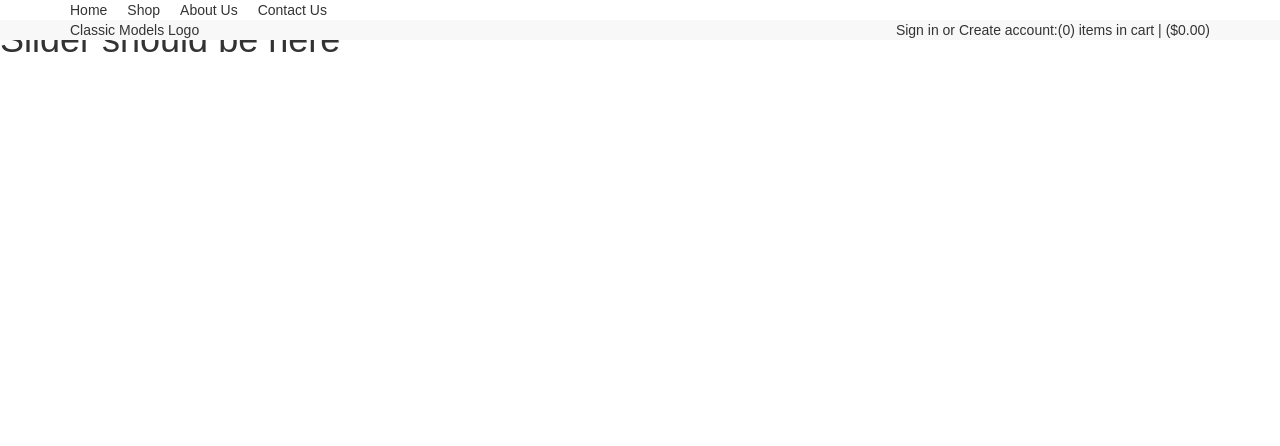
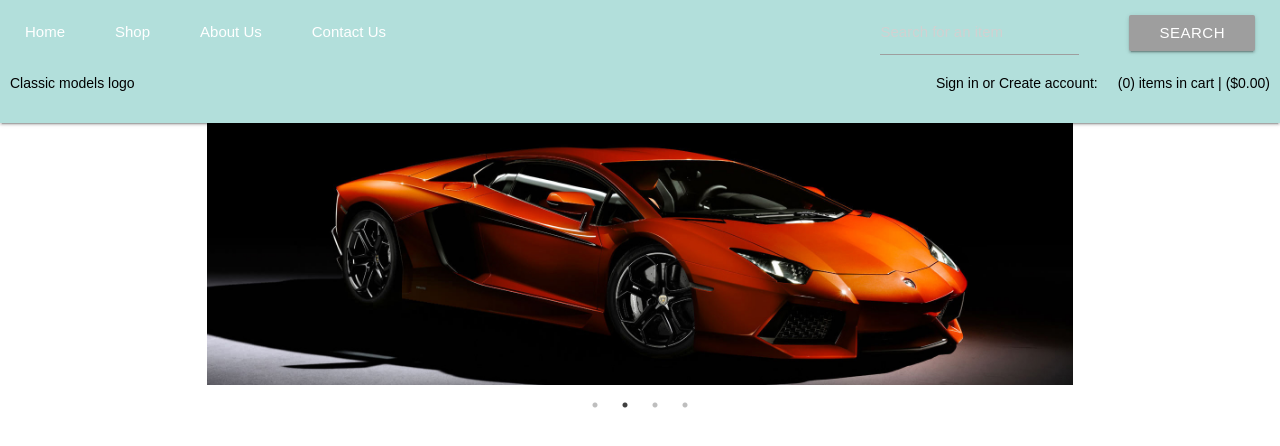
Before and after one commit to caseyezimmerman/eCommerce-site, a React (Create React App) app in the folder front-end/: page / in a window 1280 px wide. Shown: the top 446 px of the page. Built offline with nearby package versions, Linux system fonts and the light colour scheme.

Commit message:
createStore

```diff
--- a/front-end/SASS/styles.scss
+++ b/front-end/SASS/styles.scss
@@ -5,3 +5,26 @@ body{
 .list > li{
 	padding-right:20px;
 }
+
+.slick-slider img{
+	width:100%;
+	height:100%;
+	margin-left:auto;
+	margin-right:auto;
+}
+
+.primary-nav, .subnav{
+	height:60px;
+}
+
+a, input{
+	display: inline;
+}
+
+.nav-extended li{
+	color:black;
+	margin:0 10px;
+}
+.nav-wrapper li{
+	color:black;
+}
--- a/front-end/package.json
+++ b/front-end/package.json
@@ -10,6 +10,8 @@
     "react-router-dom": "^4.2.2",
     "react-scripts": "1.0.17",
     "react-slick": "^0.16.0",
+    "redux": "^3.7.2",
+    "redux-promise": "^0.5.3",
     "slick-carousel": "^1.8.1"
   },
   "scripts": {
--- a/front-end/public/css/styles.css
+++ b/front-end/public/css/styles.css
@@ -4,4 +4,23 @@ body {
 .list > li {
   padding-right: 20px; }
 
+.slick-slider img {
+  width: 100%;
+  height: 100%;
+  margin-left: auto;
+  margin-right: auto; }
+
+.primary-nav, .subnav {
+  height: 60px; }
+
+a, input {
+  display: inline; }
+
+.nav-extended li {
+  color: black;
+  margin: 0 10px; }
+
+.nav-wrapper li {
+  color: black; }
+
 /*# sourceMappingURL=styles.css.map */
--- a/front-end/public/index.html
+++ b/front-end/public/index.html
@@ -11,7 +11,9 @@
     <link rel="manifest" href="%PUBLIC_URL%/manifest.json">
     <link rel="shortcut icon" href="%PUBLIC_URL%/favicon.ico">
 
+
     <link rel="stylesheet" href="https://maxcdn.bootstrapcdn.com/bootstrap/3.3.7/css/bootstrap.min.css">
+    <link rel="stylesheet" href="https://cdnjs.cloudflare.com/ajax/libs/materialize/0.100.2/css/materialize.min.css">
 
     <link rel="stylesheet" type="text/css" href="/css/styles.css">
     <!--
--- a/front-end/src/NavBar.js
+++ b/front-end/src/NavBar.js
@@ -6,31 +6,38 @@ class NavBar extends Component{
 	}
 	render(){
 		return(
-			<div id="navbar">
-				<nav className="navbar navbar-fixed-top">
-	              	<div className="container-fluid navbar-white">
-		              	<div className="container">
-			                <ul className="nav navbar-nav list">
-			                	<li>Home</li>
-			                	<li>Shop</li>
-			                	<li>About Us</li>
-			                	<li>Contact Us</li>
-			                </ul>
-			            </div>
-	                </div>
-	                <div className="container-fluid navbar-default">
-	                	<div className="container">
-	                		<div className="nav navbar-header">
-	                		Classic Models Logo
-	                		</div>
-	                		<div className="nav navbar-nav pull-right">
-	                			<li>Sign in or Create account:</li>
-	                			<li>(0) items in cart | ($0.00)</li>
-	                		</div>
-	                	</div>
-	                </div>
-                </nav>
-			</div>
+			 <nav class="nav-extended teal lighten-4">
+			    <div class="nav-wrapper">
+			      <a href="#" class="brand-logo"></a>
+			      <a href="#" data-activates="mobile-demo" class="button-collapse"><i class="material-icons">menu</i></a>
+			      	<ul id="nav-mobile" class="hide-on-med-and-down">
+			        	<li><a href="sass.html">Home</a></li>
+			        	<li><a href="badges.html">Shop</a></li>
+			        	<li><a href="collapsible.html">About Us</a></li>
+			        	<li><a href="collapsible.html">Contact Us</a></li>
+			      	</ul>
+			      	<ul class="side-nav" id="mobile-demo">
+			        	<li><a href="sass.html">Home</a></li>
+			        	<li><a href="badges.html">Shop</a></li>
+			        	<li><a href="collapsible.html">About Us</a></li>
+			        	<li><a href="collapsible.html">Contact Us</a></li>
+			     	</ul>
+			      	<ul>
+			      		<li class="right tab"><a class="active" href="#test2"><button class="btn grey">Search</button></a></li>
+			        	<li class="right tab"><a href="#test1"><input type="text" placeholder="Search for an item" /></a></li>
+			     	</ul>
+			    </div>
+			    <div class="nav-content">
+
+			     	<ul class="tabs tabs-transparent">
+			     		<li>Classic models logo</li>
+			     		<li class="right">(0) items in cart | ($0.00)</li>
+			      		<li class="right">Sign in or Create account:</li>
+			      	</ul>
+			    </div>
+
+			  </nav>
+
 		)
 	}
 }
--- a/front-end/src/components/SlickSlider.js
+++ b/front-end/src/components/SlickSlider.js
@@ -5,8 +5,23 @@ import 'slick-carousel/slick/slick-theme.css'
 
 class SlickSlider extends Component{
 	render(){
+		const settings = {
+			dots: true,
+			infinite: true,
+			speed: 500,
+			slidesToShow: 1,
+			slidesToScroll: 1,
+			autoplay: true
+		}
 		return(
-			<h1>Slider should be here</h1>
+			<div className="container">
+				<Slider {...settings}>
+					<div className="slick-image"><img src="/slider-images/ferrari.jpg" /></div>
+					<div className="slick-image"><img src="/slider-images/lamb.jpg" /></div>
+					<div className="slick-image"><img src="/slider-images/train1.jpg" /></div>
+					<div className="slick-image"><img src="/slider-images/schooner.jpg" /></div>
+				</Slider>
+			</div>
 		)
 	}
 }
--- /dev/null
+++ b/front-end/src/reducers/rootReducer.js
@@ -0,0 +1,18 @@
+// This is the master/root reducer
+
+
+
+import { combineReducers } from 'redux'
+
+// import each individual reducer to hand to combineReducers
+// first: authreducer
+import AuthReducer from './AuthReducer'
+
+// combineReducers takes an object as an arg
+// that arg has key:value pair = statename: reducerfunction
+// the reducerfunction will return a value
+const rootReducer = combineReducers({
+	auth: AuthReducer
+})
+
+export default rootReducer
```
Also changed, not shown: front-end/src/index.js (+8 -0 lines), front-end/src/notnav.js (added, +29 -0 lines), front-end/src/reducers/AuthReducer.js (added), 1 other file (tests, documents, lock files or other folders).
